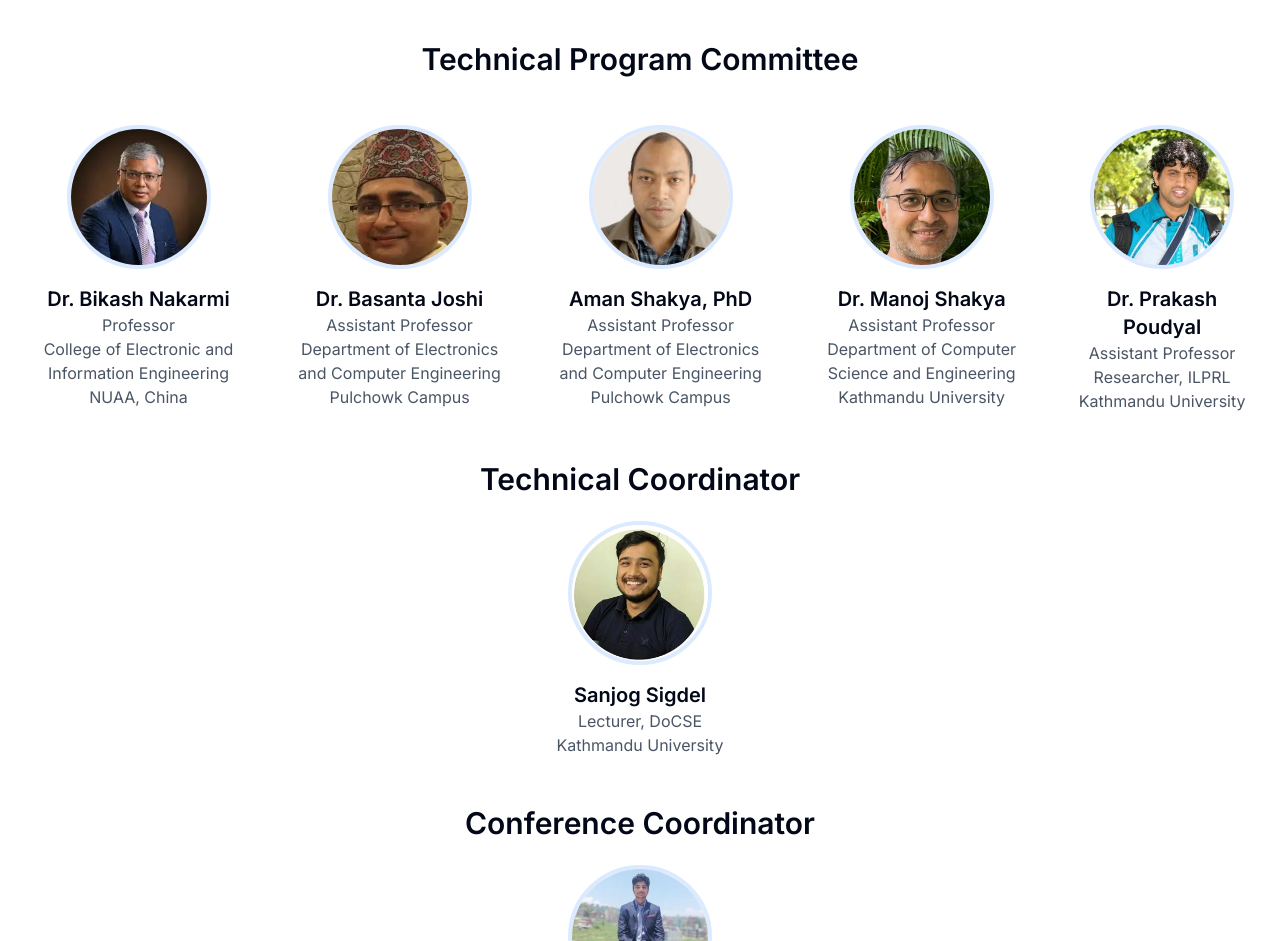
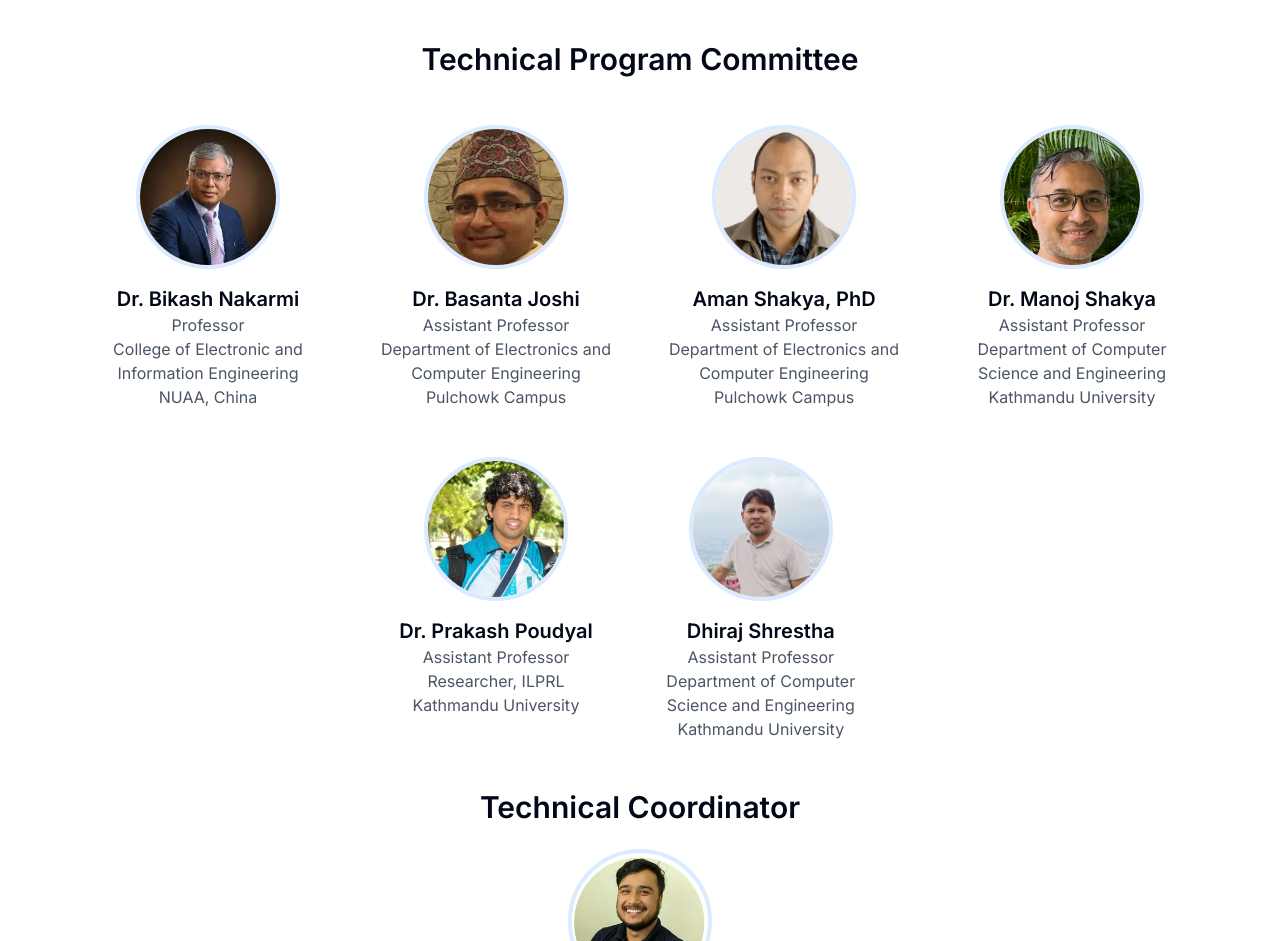
Before and after one commit to kucc1997/ncci-website, a Next.js app: page /committee in a window 1280 px wide. Shown: the part 1780-2721 px from the top of the page. Built offline with nearby package versions, Linux system fonts and the light colour scheme; no server answers.

Commit message:
Add Dhiraj Sir to Technical Committee

```diff
--- a/src/app/committee/page.tsx
+++ b/src/app/committee/page.tsx
@@ -130,7 +130,8 @@ export default function CommitteePage() {
 							Technical Program Committee
 						</h3>
 					</div>
-					<div className="flex flex-col sm:flex-row gap-12 justify-center mb-12">
+					{/* First Row */}
+					<div className="flex flex-col sm:flex-row gap-12 justify-center mb-12 flex-wrap">
 						<div className="text-center sm:max-w-xs">
 							<div className="relative w-36 h-36 mx-auto mb-4 rounded-full overflow-hidden border-4 border-blue-100">
 								<Image
@@ -204,6 +205,21 @@ export default function CommitteePage() {
 							<h3 className="text-xl font-semibold">Dr. Prakash Poudyal</h3>
 							<p className="text-gray-600">Assistant Professor</p>
 							<p className="text-gray-600">Researcher, ILPRL</p>
+							<p className="text-gray-600">Kathmandu University</p>
+						</div>
+						<div className="text-center sm:max-w-xs">
+							<div className="relative w-36 h-36 mx-auto mb-4 rounded-full overflow-hidden border-4 border-blue-100">
+								<Image
+									src="/oc/DhirajShrestha.webp"
+									alt="Dhiraj Shrestha"
+									fill
+									className="object-cover"
+									style={{ objectPosition: 'top' }}
+								/>
+							</div>
+							<h3 className="text-xl font-semibold">Dhiraj Shrestha</h3>
+							<p className="text-gray-600">Assistant Professor</p>
+							<p className="text-gray-600 max-w-60">Department of Computer Science and Engineering</p>
 							<p className="text-gray-600">Kathmandu University</p>
 						</div>
 					</div>
```
Also changed, not shown: public/oc/DhirajShrestha.webp (added).
